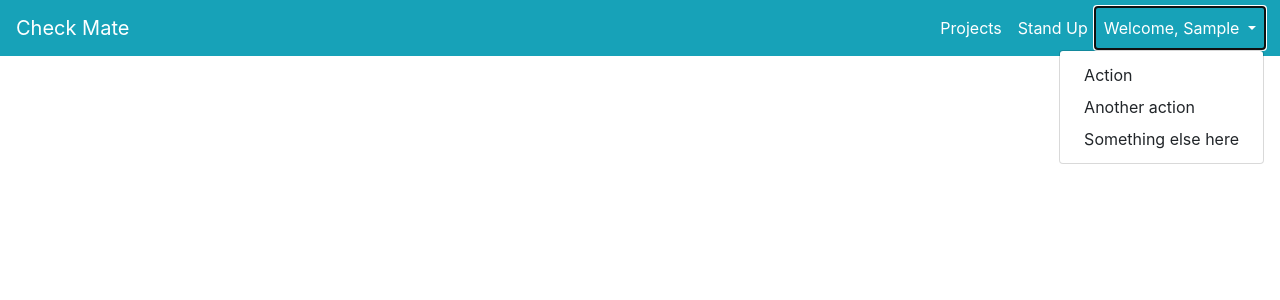
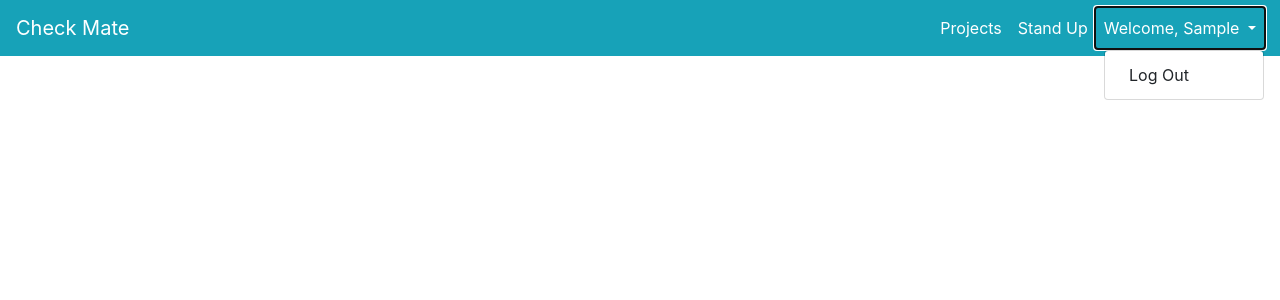
Before and after one commit to kellymorin/check_mate, a Django app: page / in a window 1280 px wide, after a click that opens the changed part. Shown: the top 300 px of the page. Run offline with Django 3.2, Linux system fonts and the light colour scheme; the visitor is signed in with stand-in values (Sample User, id 1); parts of the project's set-up code (start-up, migrations or seed data) failed here and were passed over; some libraries are stand-ins or nearby versions.

Commit message:
Updated navbar

```diff
--- a/check_mate/templates/index.html
+++ b/check_mate/templates/index.html
@@ -21,6 +21,7 @@
     <nav class="navbar navbar-expand-md navbar-light bg-info ">
       <a class="navbar-brand text-white" href="#">Check Mate</a>
       <ul class="navbar-nav nav ml-auto">
+        {% if user.is_authenticated %}
         <li class="nav-item"><a class="nav-link text-white" href="{% url 'check_mate:projects' %}">Projects</a></li>
         <li class="nav-item"><a class="nav-link text-white" href="{% url 'check_mate:stand-up' %}">Stand Up</a></li>
         <li class="nav-item dropdown">
@@ -28,11 +29,12 @@
             Welcome, {{user.first_name}}
           </a>
           <div class="dropdown-menu dropdown-menu-right" aria-labelledby="navbarDropdownMenuLink">
-            <a class="dropdown-item" href="#">Action</a>
-            <a class="dropdown-item" href="#">Another action</a>
-            <a class="dropdown-item" href="#">Something else here</a>
+            <a class="dropdown-item" href="{% url 'check_mate:logout' %}">Log Out</a>
           </div>
         </li>
+        {% else %}
+        <li class="nav-item"><a class="nav-link text-white" href="{% url 'check_mate:login'%}">Log In</a></li>
+        {% endif %}
       </ul>
     </nav>
     <!-- End Nav Bar -->
```
